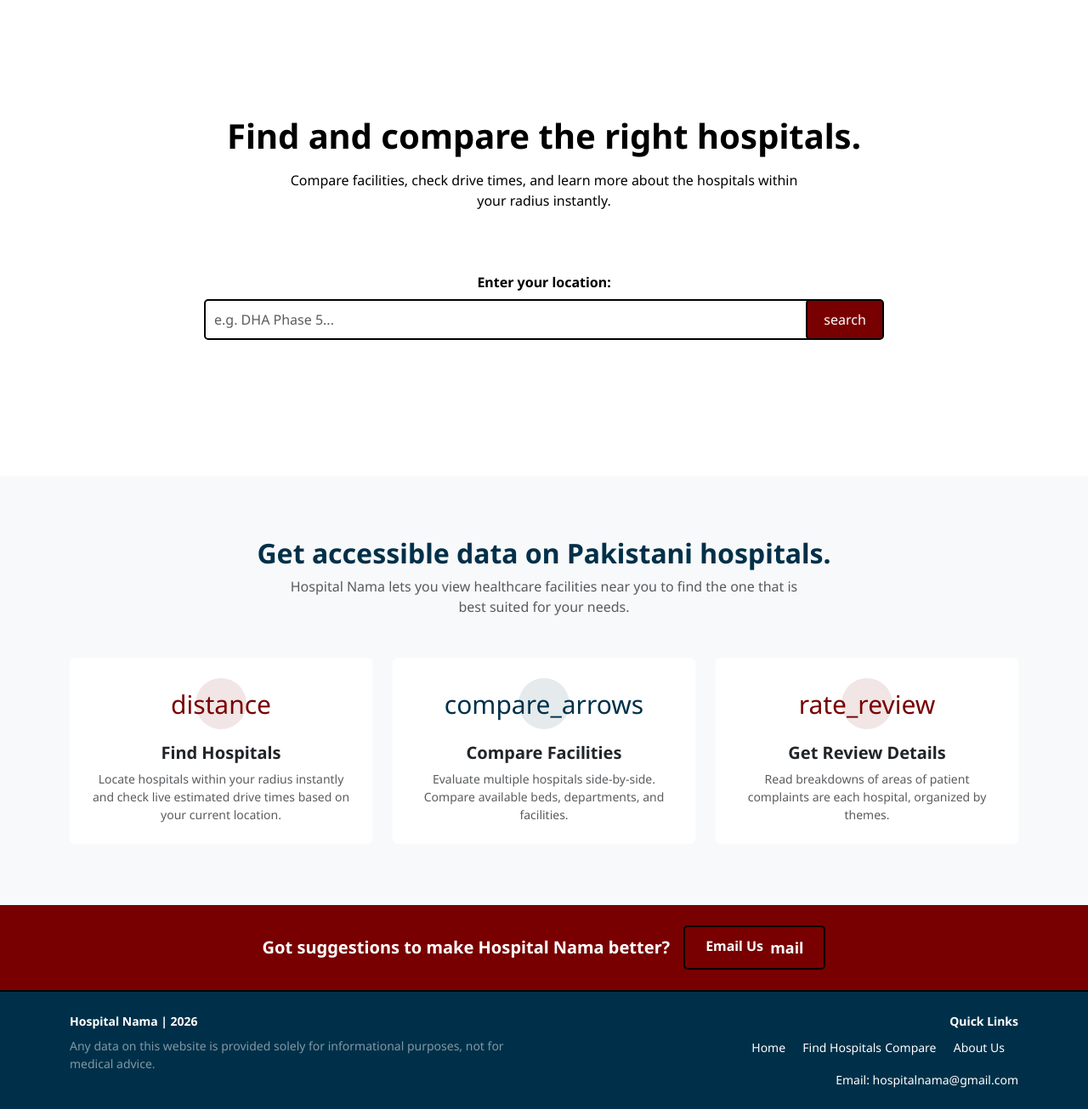
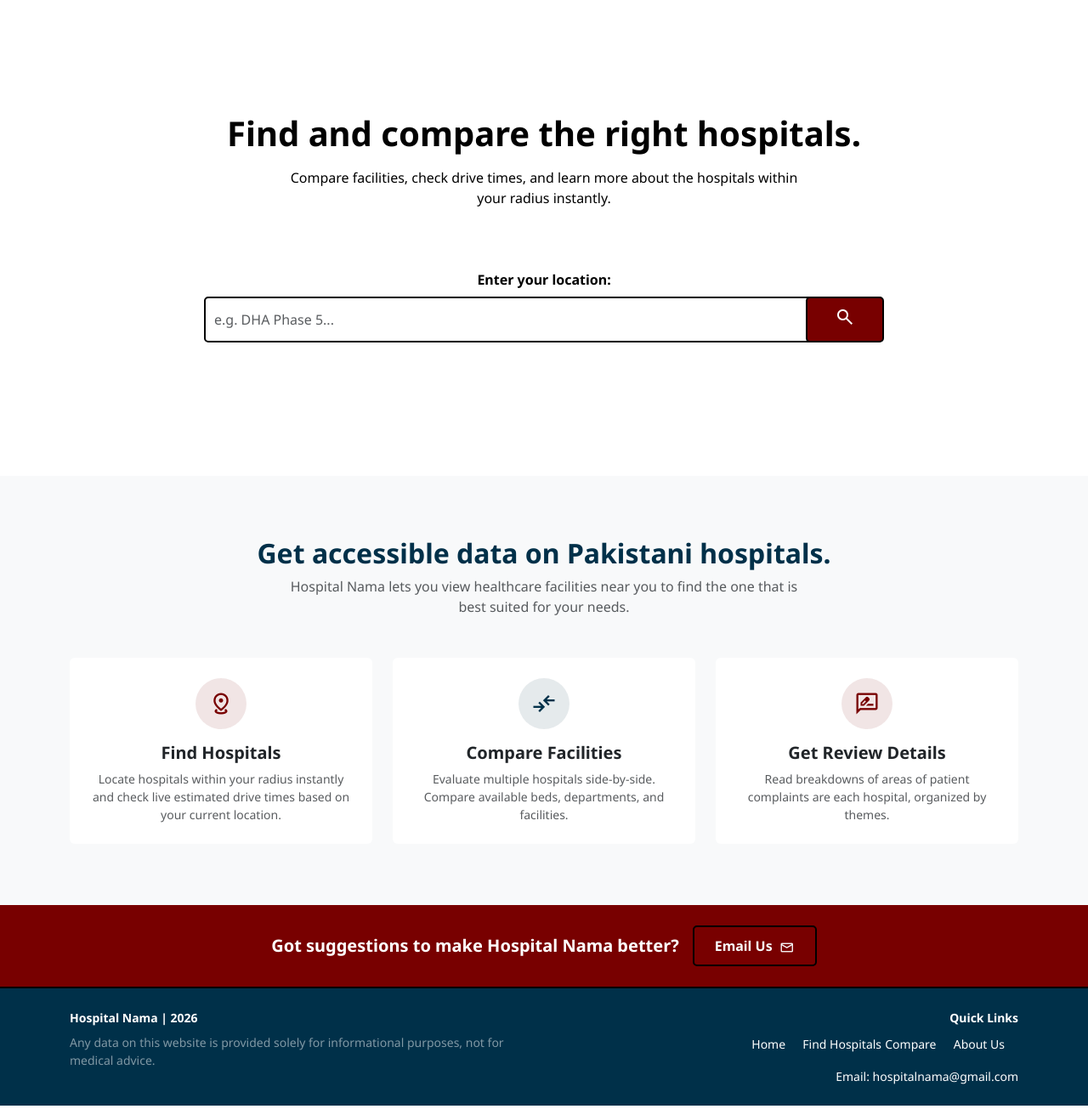
Before and after one commit to zoyaAzfar/hospital-nama, a Flask app: page / in a window 1280 px wide. Shown: the part 74-1379 px from the top of the page at 85% size. Run offline with Flask 3, Linux system fonts and the light colour scheme; some libraries are stand-ins or nearby versions; some web fonts are replaced.

Commit message:
Update index.html

```diff
--- a/templates/index.html
+++ b/templates/index.html
@@ -6,8 +6,7 @@
     <title>Hospital Nama | ہسپتال نامہ</title>
     <link href="https://cdn.jsdelivr.net/npm/bootstrap@5.3.0/dist/css/bootstrap.min.css" rel="stylesheet">
     <link href="https://fonts.googleapis.com/css2?family=Inter:ital,opsz,wght@0,14..32,100..900;1,14..32,100..900&family=Noto+Nastaliq+Urdu:wght@400..700&family=Noto+Sans:ital,wght@0,100..900;1,100..900&display=swap" rel="stylesheet">
-    <link rel="stylesheet" href="https://fonts.googleapis.com/icon?family=Material+Icons">
-
+<link rel="stylesheet" href="https://fonts.googleapis.com/css2?family=Material+Symbols+Outlined:opsz,wght,FILL,GRAD@24,400,0,0" />
     <style>
         body, html {
             height: 100%;
```
